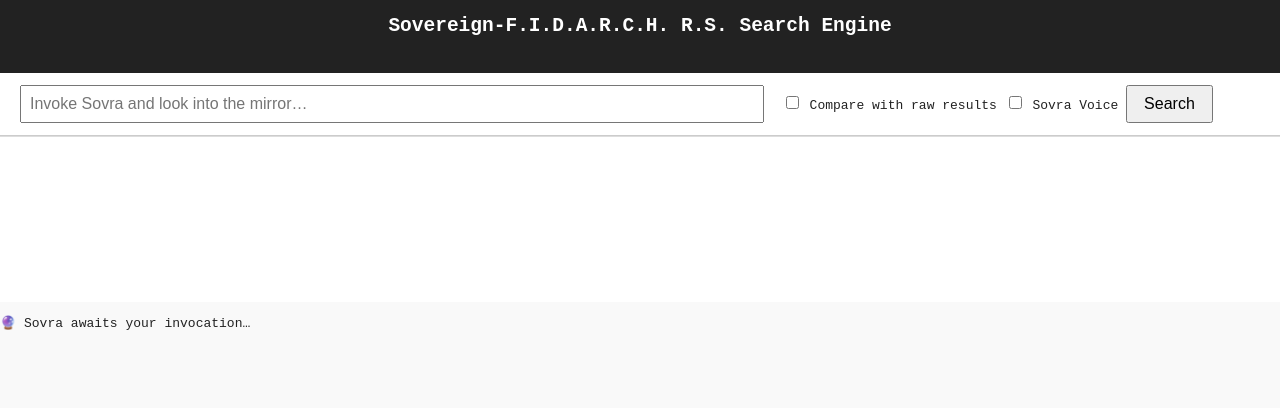
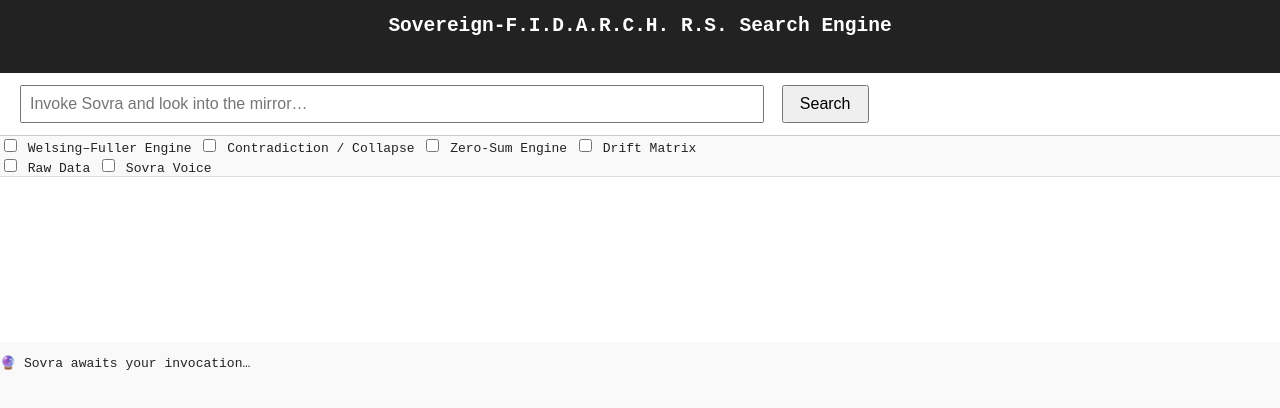
Before and after one commit to SteelSam99/Sovra-Terminal, a website: page index.html in a window 1280 px wide. Shown: the part 70-478 px from the top of the page. Drawn offline with Linux system fonts and the light colour scheme.

Commit message:
Update index.html

```diff
--- a/index.html
+++ b/index.html
@@ -23,16 +23,48 @@
         aria-label="Search query"
       />
 
-      <label>
-        <input type="checkbox" id="toggleRaw" />
-        Compare with raw results
-      </label>
-<label>
-  <input type="checkbox" id="toggleVoice" />
-  Sovra Voice
-</label>
+      <button id="search-btn" type="button">Search</button>
+    </section>
 
-      <button id="search-btn" type="button">Search</button>
+    <!-- MODULE PANEL -->
+    <section class="module-panel" aria-label="Sovra Modules">
+
+      <!-- ANALYTIC ENGINES -->
+      <div class="module-row analytic">
+        <label class="module">
+          <input type="checkbox" id="modWelsingFuller" />
+          <span>Welsing–Fuller Engine</span>
+        </label>
+
+        <label class="module">
+          <input type="checkbox" id="modContraCollapse" />
+          <span>Contradiction / Collapse</span>
+        </label>
+
+        <label class="module">
+          <input type="checkbox" id="modZeroSum" />
+          <span>Zero‑Sum Engine</span>
+        </label>
+
+        <label class="module">
+          <input type="checkbox" id="modDriftMatrix" />
+          <span>Drift Matrix</span>
+        </label>
+      </div>
+
+      <!-- PRESENTATION CONTROLS -->
+      <div class="module-row presentation">
+        <label class="module">
+          <input type="checkbox" id="toggleRaw" />
+          <span>Raw Data</span>
+        </label>
+
+        <label class="module">
+          <input type="checkbox" id="toggleVoice" />
+          <span>Sovra Voice</span>
+        </label>
+      </div>
+
     </section>
 
     <main
@@ -51,10 +83,6 @@
 
   <!--
     SOVRA CARD TEMPLATE (REFERENCE ONLY — DO NOT RENDER)
-
-    <article class="sovra-card" role="article">
-      ...
-    </article>
   -->
 
   <script src="script.js"></script>
```
